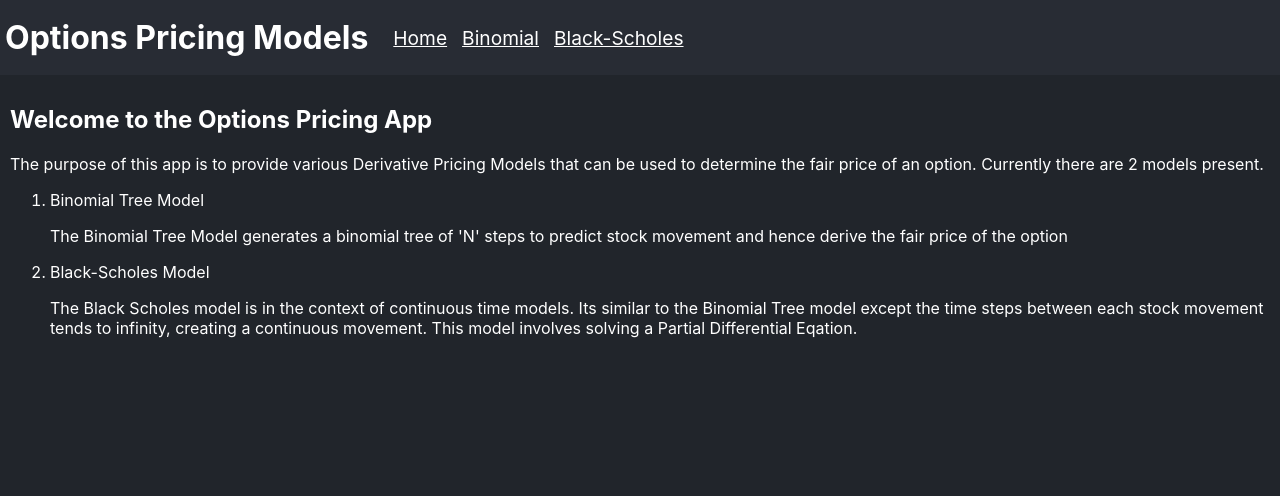
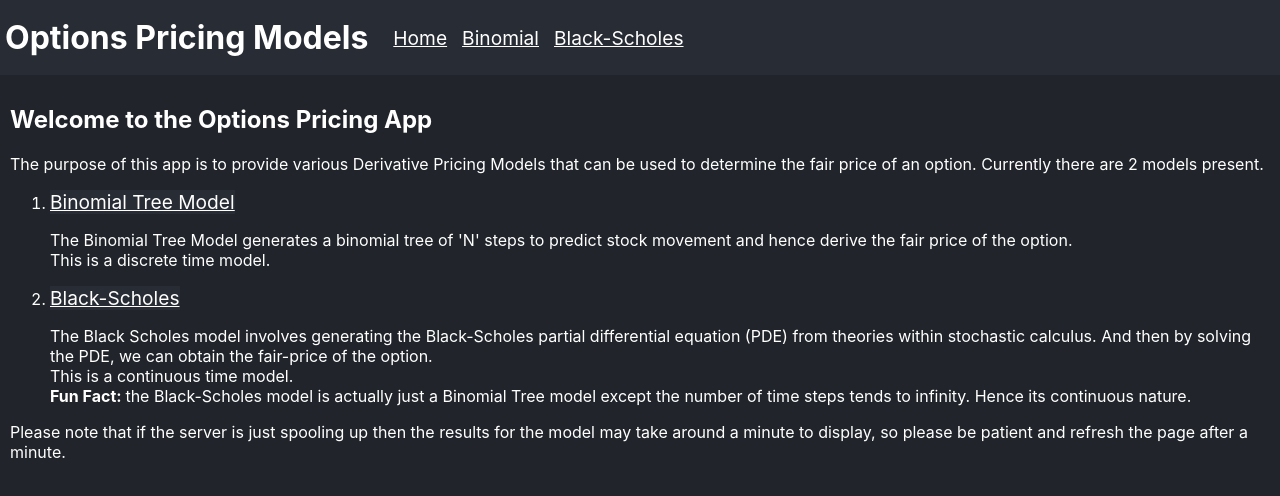
Before and after one commit to AnuragChaudhari7/optionsPricing, a React (Create React App) app in the folder frontend/: page / in a window 1280 px wide. Shown: the top 496 px of the page. Built offline with nearby package versions, Linux system fonts and the light colour scheme.

Commit message:
react routing added home page

```diff
--- a/frontend/src/Home.css
+++ b/frontend/src/Home.css
@@ -9,4 +9,4 @@
     color: white;
     font-size: larger;
 
-  }
+}
--- a/frontend/src/Home.jsx
+++ b/frontend/src/Home.jsx
@@ -1,24 +1,35 @@
 import React from 'react';
+import { BrowserRouter as Router, Route, Routes, Link } from 'react-router-dom';
 import './Home.css'
 
 function Home() {
     return (
         <div className='Home'>
             <h2>Welcome to the Options Pricing App</h2>
+
             <p>The purpose of this app is to provide various Derivative Pricing Models that can be used
                 to determine the fair price of an option. Currently there are 2 models present.
             </p>
             <ol>
-                <li>Binomial Tree Model</li>
-                <p>The Binomial Tree Model generates a binomial tree of 'N' steps to predict stock movement and
-                    hence derive the fair price of the option</p>
-                <li>Black-Scholes Model</li>
-                <p>The Black Scholes model is in the context of continuous time models. Its similar to the Binomial Tree
-                    model except the time steps between each stock movement tends to infinity, creating a continuous movement.
-                    This model involves solving a Partial Differential Eqation.
+                <li><Link className='Home-link' to="/binomial">Binomial Tree Model</Link></li>
+                <p>The Binomial Tree Model generates a binomial tree of 'N' steps to
+                    predict stock movement and hence derive the fair price of the option. <br/>
+                    This is a discrete time model.
+                </p>
+
+                <li><Link className='Home-link' to="/blackscholes">Black-Scholes</Link></li>
+                <p>The Black Scholes model involves generating the Black-Scholes partial
+                    differential equation (PDE) from theories within stochastic calculus. And then
+                    by solving the PDE, we can obtain the fair-price of the option. <br/>
+                    This is a continuous time model.
+                    <br/>
+                    <b>Fun Fact: </b> the Black-Scholes model is actually just a Binomial Tree model except
+                    the number of time steps tends to infinity. Hence its continuous nature.
                 </p>
             </ol>
-
+        <p>Please note that if the server is just spooling up then the results for the model may
+            take around a minute to display, so please be patient and refresh the page after a minute.
+        </p>
         </div>
     );
 }
```
